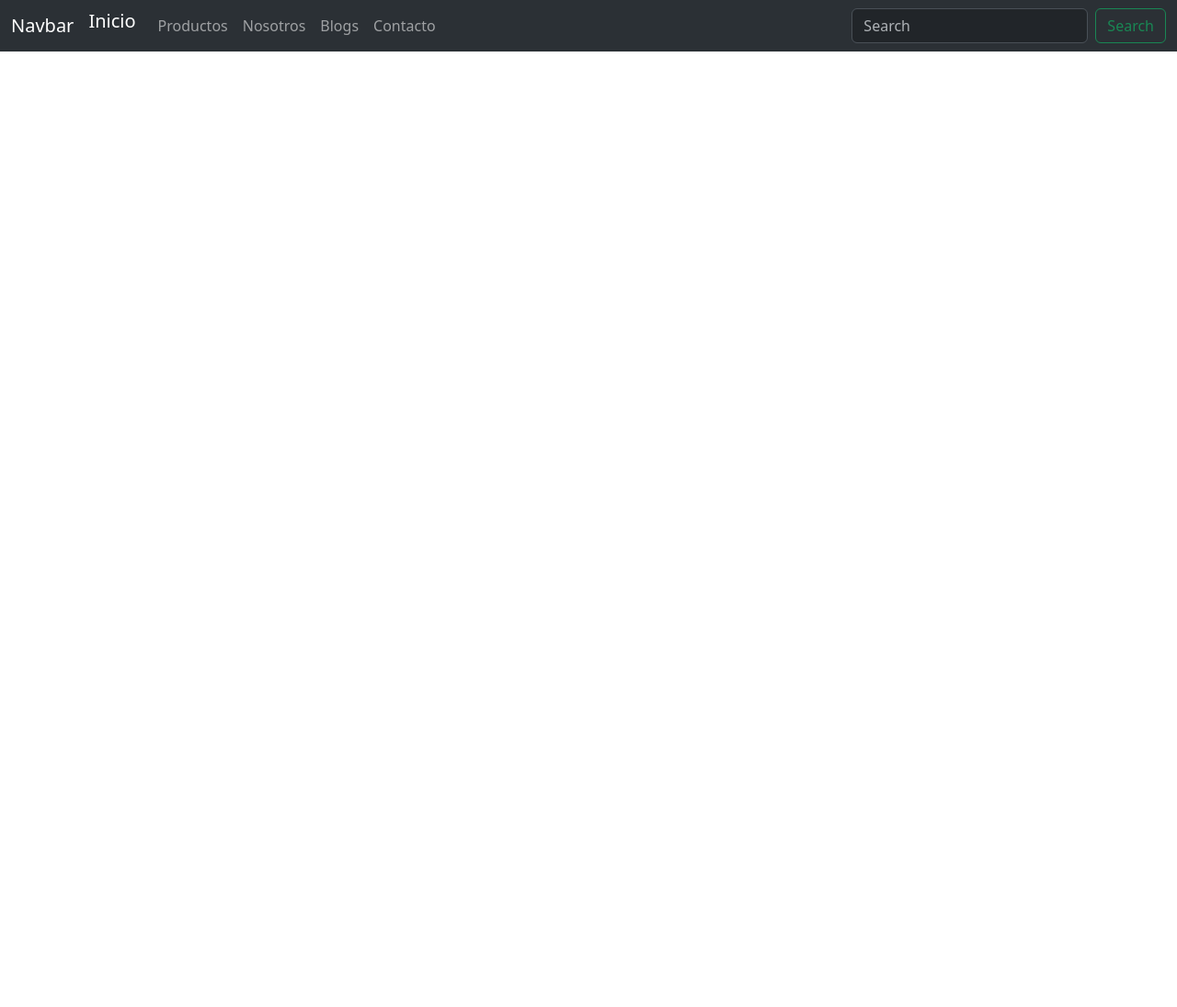
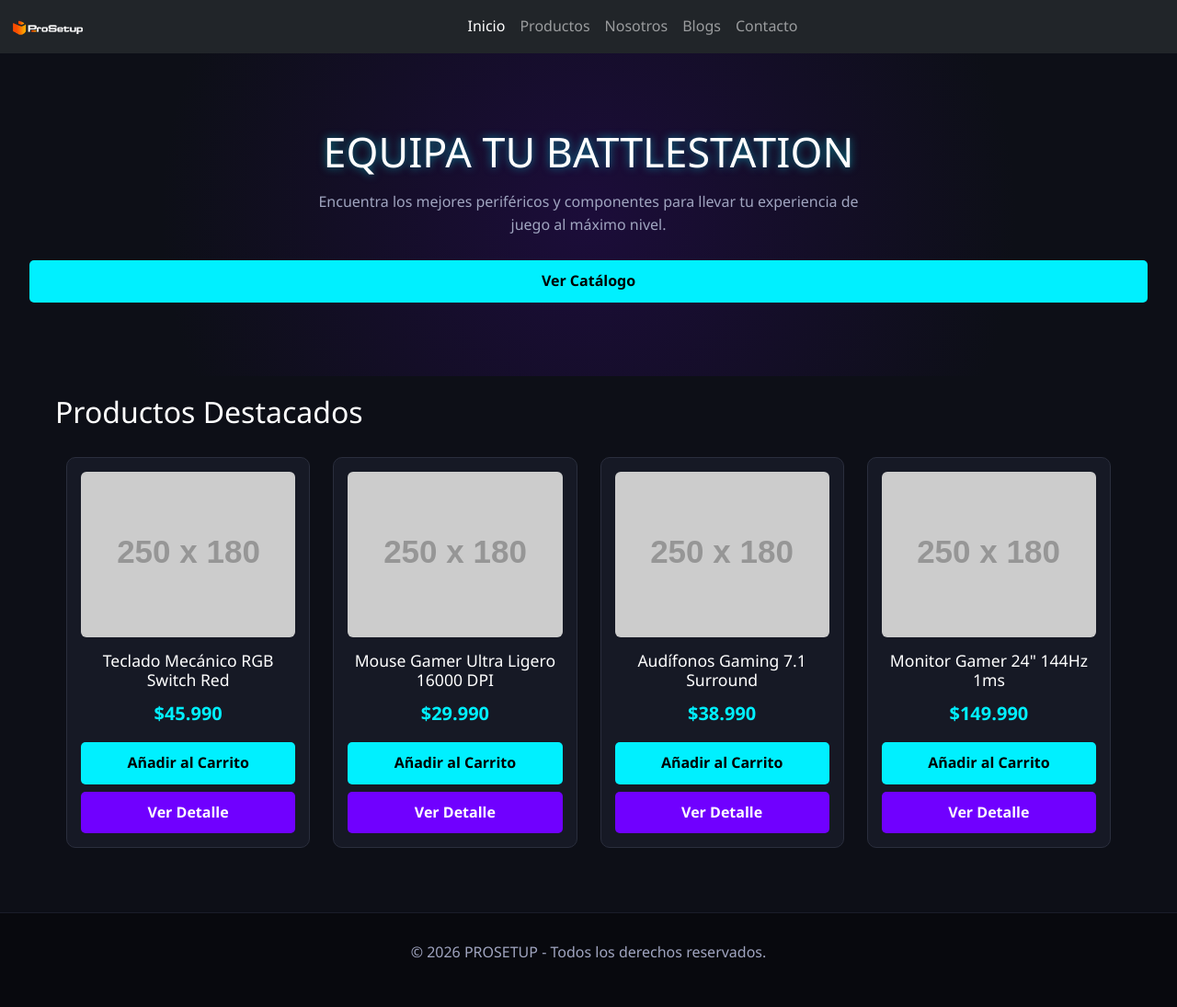
Before and after one commit to het3rias/ProSetup, a plain HTML site: page index.html in a window 1280 px wide. Shown: the whole page at 92% size. Before the commit the page ends 800 px from the top, so only its background shows below. Drawn offline with nearby package versions, Linux system fonts and the light colour scheme; placeholder pictures from the web are drawn by us.

Commit message:
avance index, creacion style general, creacion js sin terminar

```diff
--- /dev/null
+++ b/css/Style.css
@@ -0,0 +1,177 @@
+/* Reset y Variables Globales */
+* {
+    margin: 0;
+    padding: 0;
+    box-sizing: border-box;
+    font-family: 'Segoe UI', Tahoma, Geneva, Verdana, sans-serif;
+}
+
+:root {
+    --bg-color: #0d0f17;
+    --card-bg: #161925;
+    --primary-cyan: #00F0FF;
+    --primary-purple: #7000FF;
+    --text-color: #ffffff;
+    --text-muted: #a0a5c0;
+}
+
+body {
+    background-color: var(--bg-color);
+    color: var(--text-color);
+    line-height: 1.6;
+}
+
+.container {
+    max-width: 1200px;
+    margin: 0 auto;
+    padding: 20px;
+}
+
+/* Header y Navegación */
+.main-header {
+    display: flex;
+    justify-content: space-between;
+    align-items: center;
+    padding: 15px 30px;
+    background-color: rgba(13, 15, 23, 0.95);
+    border-bottom: 2px solid var(--primary-cyan);
+    position: sticky;
+    top: 0;
+    z-index: 1000;
+}
+
+.main-nav ul {
+    display: flex;
+    list-style: none;
+    gap: 20px;
+}
+
+.main-nav a {
+    color: var(--text-color);
+    text-decoration: none;
+    font-weight: 600;
+    transition: color 0.3s;
+}
+
+.main-nav a:hover, .main-nav a.active {
+    color: var(--primary-cyan);
+}
+
+.user-actions {
+    display: flex;
+    align-items: center;
+    gap: 15px;
+}
+
+.user-actions a {
+    color: var(--text-muted);
+    text-decoration: none;
+    font-size: 0.9rem;
+}
+
+.btn-cart {
+    background: linear-gradient(45deg, var(--primary-purple), var(--primary-cyan));
+    color: #fff !important;
+    padding: 8px 16px;
+    border-radius: 6px;
+    font-weight: bold;
+}
+
+/* Hero Banner */
+.hero {
+    text-align: center;
+    padding: 80px 20px;
+    background: radial-gradient(circle, rgba(112,0,255,0.15) 0%, rgba(13,15,23,1) 70%);
+}
+
+.hero h1 {
+    font-size: 2.8rem;
+    margin-bottom: 15px;
+    text-shadow: 0 0 10px rgba(0, 240, 255, 0.5);
+}
+
+.hero p {
+    color: var(--text-muted);
+    max-width: 600px;
+    margin: 0 auto 25px auto;
+}
+
+/* Grilla de Productos */
+.product-grid {
+    display: grid;
+    grid-template-columns: repeat(auto-fill, minmax(250px, 1fr));
+    gap: 25px;
+    margin-top: 30px;
+}
+
+.product-card {
+    background-color: var(--card-bg);
+    border: 1px solid #2a2e3d;
+    border-radius: 10px;
+    padding: 15px;
+    text-align: center;
+    transition: transform 0.3s, border-color 0.3s;
+}
+
+.product-card:hover {
+    transform: translateY(-5px);
+    border-color: var(--primary-cyan);
+}
+
+.product-card img {
+    width: 100%;
+    height: 180px;
+    object-fit: cover;
+    border-radius: 6px;
+    margin-bottom: 15px;
+}
+
+.product-card h3 {
+    font-size: 1.1rem;
+    margin-bottom: 10px;
+}
+
+.price {
+    font-size: 1.25rem;
+    color: var(--primary-cyan);
+    font-weight: bold;
+    margin-bottom: 15px;
+}
+
+/* Botones */
+.btn-primary, .btn-secondary {
+    display: inline-block;
+    padding: 10px 20px;
+    border-radius: 5px;
+    text-decoration: none;
+    font-weight: bold;
+    cursor: pointer;
+    border: none;
+    width: 100%;
+    transition: opacity 0.3s;
+}
+
+.btn-primary {
+    background-color: var(--primary-cyan);
+    color: #000;
+}
+
+.btn-secondary {
+    background-color: var(--primary-purple);
+    color: #fff;
+    margin-top: 8px;
+}
+
+.btn-primary:hover, .btn-secondary:hover {
+    opacity: 0.85;
+}
+
+/* Footer */
+footer {
+    text-align: center;
+    padding: 30px;
+    background-color: #08090e;
+    border-top: 1px solid #1a1d29;
+    margin-top: 50px;
+    color: var(--text-muted);
+}
--- a/index.html
+++ b/index.html
@@ -5,39 +5,71 @@
     <meta name="viewport" content="width=device-width, initial-scale=1.0">
     <link href="https://cdn.jsdelivr.net/npm/bootstrap@5.3.8/dist/css/bootstrap.min.css" rel="stylesheet" integrity="sha384-sRIl4kxILFvY47J16cr9ZwB07vP4J8+LH7qKQnuqkuIAvNWLzeN8tE5YBujZqJLB" crossorigin="anonymous">
     <script src="https://cdn.jsdelivr.net/npm/bootstrap@5.3.8/dist/js/bootstrap.bundle.min.js" integrity="sha384-FKyoEForCGlyvwx9Hj09JcYn3nv7wiPVlz7YYwJrWVcXK/BmnVDxM+D2scQbITxI" crossorigin="anonymous"></script>
+    <link rel="stylesheet" href="css/Style.css">
     <title>ProSetup</title>
 </head>
 <body>
-    <nav class="navbar navbar-expand-lg bg-body-tertiary" data-bs-theme="dark">
+ <nav class="navbar navbar-expand-lg bg-dark" data-bs-theme="dark">
     <div class="container-fluid">
-    <a class="navbar-brand" href="#">Navbar</a>
-    <button class="navbar-toggler" type="button" data-bs-toggle="collapse" data-bs-target="#navbarSupportedContent" aria-controls="navbarSupportedContent" aria-expanded="false" aria-label="Toggle navigation">
+        <!-- Logo -->
+        <a class="navbar-brand" href="index.html">
+            <img src="img/logo2.png" class="img-fluid" alt="ProSetup"width="80"height="45"></a>
+        <!-- Botón hamburguesa -->
+        <button  class="navbar-toggler"  type="button" data-bs-toggle="collapse"  data-bs-target="#navbarSupportedContent"aria-controls="navbarSupportedContent"  aria-expanded="false" aria-label="Abrir navegación">
             <span class="navbar-toggler-icon"></span>
         </button>
+        <!-- Menú -->
         <div class="collapse navbar-collapse" id="navbarSupportedContent">
-      <ul class="navbar-nav me-auto mb-2 mb-lg-0">
+            <ul class="navbar-nav mx-auto mb-2 mb-lg-0">
                 <li class="nav-item">
-          <a class="navbar-brand" aria-current="page" href="index.html">Inicio</a>
+                    <a class="nav-link active" href="index.html">Inicio</a>
                 </li>
                 <li class="nav-item">
                     <a class="nav-link" href="productos.html">Productos</a>
                 </li>
-        <li class="nav-item ">
-          <a class="nav-link " href="nosotros.html" >Nosotros</a>
+                <li class="nav-item">
+                    <a class="nav-link" href="nosotros.html">Nosotros</a>
                 </li>
                 <li class="nav-item">
-          <a class="nav-link " href="blogs.html">Blogs</a>
+                    <a class="nav-link" href="blogs.html">Blogs</a>
                 </li>
                 <li class="nav-item">
-          <a class="nav-link " href="contacto.html">Contacto</a>
+                    <a class="nav-link" href="contacto.html">Contacto</a>
                 </li>
             </ul>
-      <form class="d-flex" role="search">
-        <input class="form-control me-2" type="search" placeholder="Search" aria-label="Search"/>
-        <button class="btn btn-outline-success" type="submit">Search</button>
-      </form>
         </div>
     </div>
 </nav>
+<section class="hero">
+        <div class="hero-content container-fluid">
+            <h1>EQUIPA TU BATTLESTATION</h1>
+            <p>Encuentra los mejores periféricos y componentes para llevar tu experiencia de juego al máximo nivel.</p>
+            <a href="productos.html" class="btn-primary">Ver Catálogo</a>
+        </div>
+    </section>
+<section class="featured-products container">
+        <h2>Productos Destacados</h2>
+        <div class="product-grid container-fluid" id="destacados-container">
+            <!-- Se pueden cargar dinámicamente con JS o dejar estáticos aquí -->
+            <div class="product-card container-fluid">
+                <img src="img/teclado.jpg" alt="Teclado Mecánico">
+                <h3>Teclado Mecánico RGB</h3>
+                <p class="price">$45.990</p>
+                <a href="detalle-producto.html?id=1" class="btn-secondary">Ver Detalle</a>
+            </div>
+            <div class="product-card container-fluid">
+                <img src="img/monitor.jpg" alt="Monitor Gamer">
+                <h3>Monitor Gamer 24" 144Hz</h3>
+                <p class="price">$149.990</p>
+                <a href="detalle-producto.html?id=4" class="btn-secondary">Ver Detalle</a>
+            </div>
+        </div>
+    </section>
+
+
+<footer>
+        <p>&copy; 2026 PROSETUP - Todos los derechos reservados.</p>
+    </footer>
+    <script src="js/productos.js"></script>
 </body>
 </html>
--- /dev/null
+++ b/js/productos.js
@@ -0,0 +1,87 @@
+// Arreglo inicial con los 12 productos del catálogo
+const productosIniciales = [
+  { id: 1, codigo: "KEY-001", nombre: "Teclado Mecánico RGB Switch Red", precio: 45990, stock: 15, categoria: "Periféricos", imagen: "img/teclado.jpg" },
+  { id: 2, codigo: "MOU-002", nombre: "Mouse Gamer Ultra Ligero 16000 DPI", precio: 29990, stock: 20, categoria: "Periféricos", imagen: "img/mouse.jpg" },
+  { id: 3, codigo: "AUD-003", nombre: "Audífonos Gaming 7.1 Surround", precio: 38990, stock: 12, categoria: "Audio", imagen: "img/audifonos.jpg" },
+  { id: 4, codigo: "MON-004", nombre: "Monitor Gamer 24\" 144Hz 1ms", precio: 149990, stock: 8, categoria: "Monitores", imagen: "img/monitor.jpg" },
+  { id: 5, codigo: "SIL-005", nombre: "Silla Gamer Ergonómica Reclinable", precio: 129990, stock: 5, categoria: "Mobiliario", imagen: "img/silla.jpg" },
+  { id: 6, codigo: "PAD-006", nombre: "Mousepad XL RGB Antideslizante", precio: 14990, stock: 30, categoria: "Accesorios", imagen: "img/mousepad.jpg" },
+  { id: 7, codigo: "MIC-007", nombre: "Micrófono Condensador USB Streamer", precio: 42990, stock: 10, categoria: "Audio", imagen: "img/microfono.jpg" },
+  { id: 8, codigo: "CAM-008", nombre: "Webcam Full HD 1080p 60fps", precio: 35990, stock: 14, categoria: "Accesorios", imagen: "img/webcam.jpg" },
+  { id: 9, codigo: "GAB-009", nombre: "Gabinete ATX Cristal Templado RGB", precio: 59990, stock: 6, categoria: "Componentes", imagen: "img/gabinete.jpg" },
+  { id: 10, codigo: "SOP-010", nombre: "Soporte Doble para Monitores 17-32\"", precio: 24990, stock: 18, categoria: "Accesorios", imagen: "img/soporte.jpg" },
+  { id: 11, codigo: "LUM-011", nombre: "Barra de Luz LED para Monitor RGB", precio: 19990, stock: 25, categoria: "Iluminación", imagen: "img/barraluz.jpg" },
+  { id: 12, codigo: "BAR-012", nombre: "Barra de Sonido Gamer Bluetooth", precio: 32990, stock: 9, categoria: "Audio", imagen: "img/parlante.jpg" }
+];
+
+// Inicializar LocalStorage si no existen los datos
+function inicializarBaseDeDatos() {
+    if (!localStorage.getItem('productosDB')) {
+        localStorage.setItem('productosDB', JSON.stringify(productosIniciales));
+    }
+}
+
+// Obtener productos desde LocalStorage
+function obtenerProductos() {
+    return JSON.parse(localStorage.getItem('productosDB')) || productosIniciales;
+}
+
+// Cargar catálogo en productos.html o destacados en index.html
+function renderizarProductos(contenedorId, limite = null) {
+    const contenedor = document.getElementById(contenedorId);
+    if (!contenedor) return;
+
+    let lista = obtenerProductos();
+    if (limite) {
+        lista = lista.slice(0, limite);
+    }
+
+    contenedor.innerHTML = '';
+    lista.forEach(prod => {
+        contenedor.innerHTML += `
+            <div class="product-card">
+                <img src="${prod.imagen}" alt="${prod.nombre}" onerror="this.src='https://via.placeholder.com/250x180?text=PROSETUP'">
+                <h3>${prod.nombre}</h3>
+                <p class="price">$${prod.precio.toLocaleString('es-CL')}</p>
+                <button class="btn-primary" onclick="agregarAlCarrito(${prod.id})">Añadir al Carrito</button>
+                <a href="detalle-producto.html?id=${prod.id}" class="btn-secondary">Ver Detalle</a>
+            </div>
+        `;
+    });
+}
+
+// Función para agregar al carrito
+function agregarAlCarrito(id) {
+    let carrito = JSON.parse(localStorage.getItem('carrito')) || [];
+    const producto = obtenerProductos().find(p => p.id === id);
+
+    if (producto) {
+        const existe = carrito.find(item => item.id === id);
+        if (existe) {
+            existe.cantidad += 1;
+        } else {
+            carrito.push({ ...producto, cantidad: 1 });
+        }
+        localStorage.setItem('carrito', JSON.stringify(carrito));
+        actualizarContadorCarrito();
+        alert(`${producto.nombre} agregado al carrito.`);
+    }
+}
+
+// Actualizar el número del carrito en el header
+function actualizarContadorCarrito() {
+    const contador = document.getElementById('cart-count');
+    if (contador) {
+        const carrito = JSON.parse(localStorage.getItem('carrito')) || [];
+        const totalItems = carrito.reduce((acc, item) => acc + item.cantidad, 0);
+        contador.textContent = totalItems;
+    }
+}
+
+// Ejecutar al cargar el documento
+document.addEventListener('DOMContentLoaded', () => {
+    inicializarBaseDeDatos();
+    renderizarProductos('contenedor-productos'); // Para productos.html
+    renderizarProductos('destacados-container', 4); // Para index.html (4 destacados)
+    actualizarContadorCarrito();
+});
```
Also changed, not shown: admin-home.html (+2 -1 lines), img/logo1.png (added), img/logo2.png (added). Lines whose indentation alone changed are shown as unchanged.
